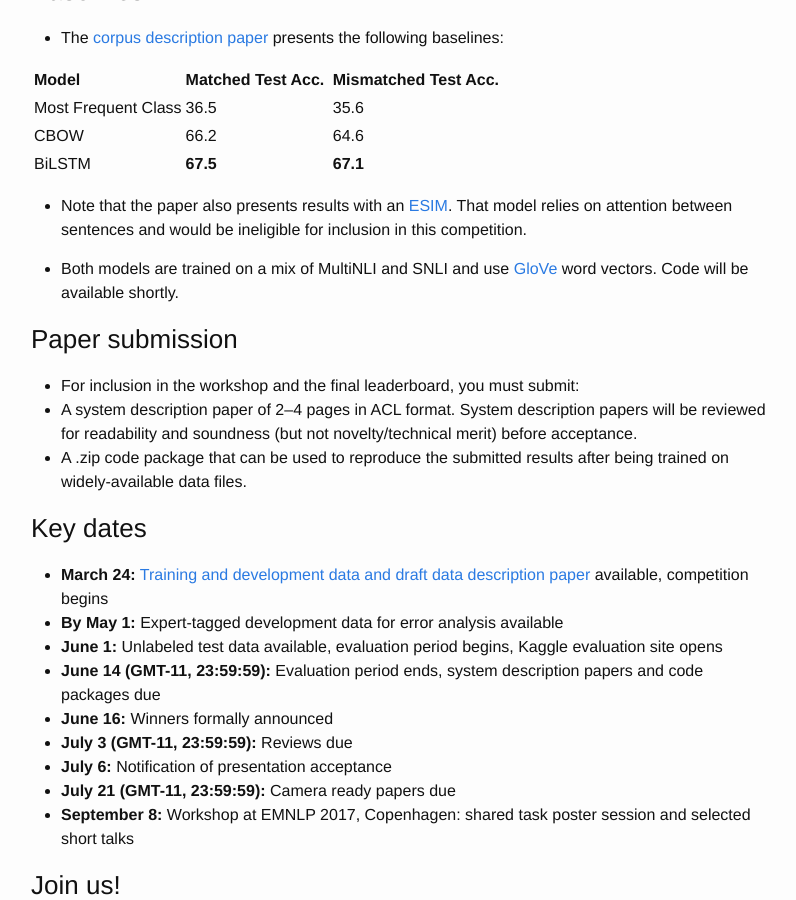
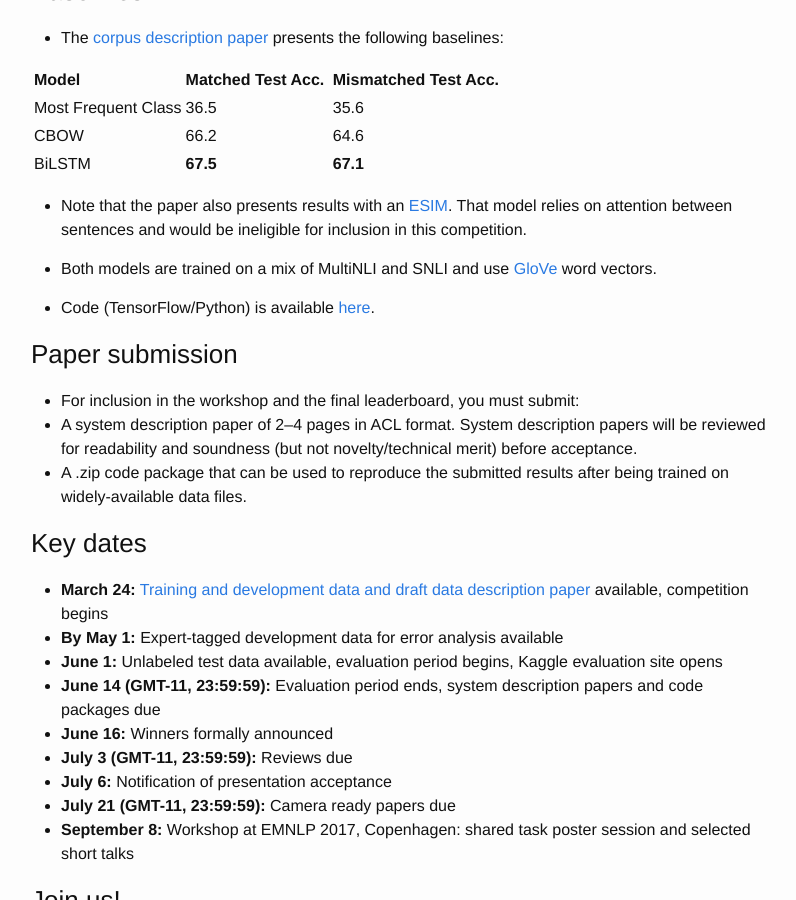
Before and after one commit to RepEval2017/RepEval2017.github.io, a Jekyll site: the page built from shared_task.md, in a window 1280 px wide and 900 px high, scrolled down 2750 px. Shown: the whole window, without its empty margins (239-1035 px from the left). Built offline with Jekyll 4.4.1, drawn with Linux system fonts in a browser that asks for light colours.

Commit message:
Baseline

```diff
--- a/shared_task.md
+++ b/shared_task.md
@@ -685,7 +685,9 @@ A preliminary version of the training and development sections of the task data
 
 * Note that the paper also presents results with an [ESIM](https://arxiv.org/abs/1609.06038). That model relies on attention between sentences and would be ineligible for inclusion in this competition.
 
-* Both models are trained on a mix of MultiNLI and SNLI and use [GloVe](https://nlp.stanford.edu/projects/glove/) word vectors. Code will be available shortly.
+* Both models are trained on a mix of MultiNLI and SNLI and use [GloVe](https://nlp.stanford.edu/projects/glove/) word vectors.
+
+* Code (TensorFlow/Python) is available [here](https://github.com/NYU-MLL/multiNLI).
 
 <span class="c4"></span>
 
```
